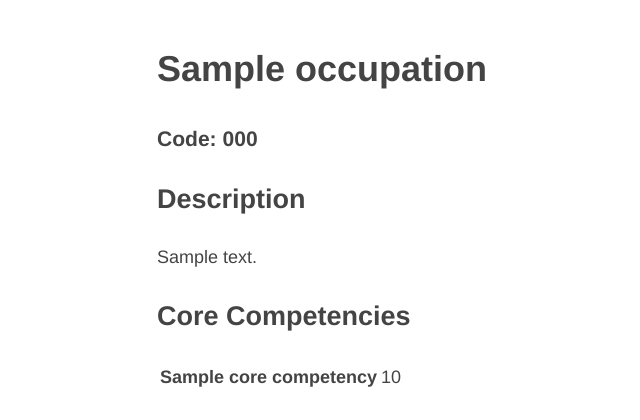
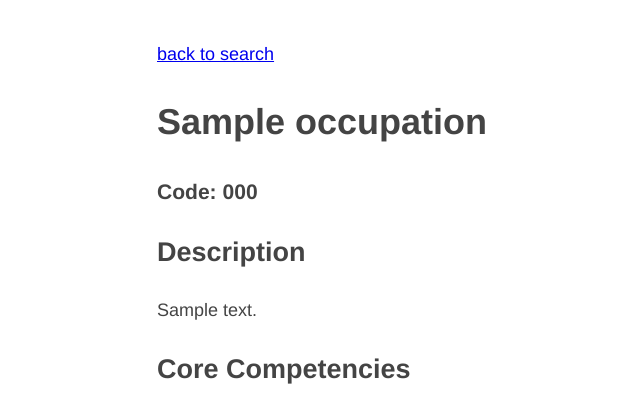
Before and after one commit to fryeb/jobs_data, a Flask app: template templates/detail.html in a window 1280 px wide. Shown: the top 420 px of the page, without its empty margins (158-798 px from the left). Run offline with Flask 2, Linux system fonts and the light colour scheme; the template is opened without the code that fills it: most values are stand-ins (such as "Sample title", 1, 10 or a date in 2020); some libraries are stand-ins or nearby versions.

Commit message:
Add back link.

```diff
--- a/templates/detail.html
+++ b/templates/detail.html
@@ -4,6 +4,11 @@
 {% endblock %}
 
 {% block body %}
+{% if current_occupation %}
+<a href='/?current_occupation={{current_occupation}}'> back to search </a>
+{% else %}
+<a href='/'>search for other occupations</a>
+{% endif %}
 <h1> {{ occupation.title }} </h1>
 <h3> Code: {{ occupation.code }} </h3>
 <h2> Description </h2>
```
